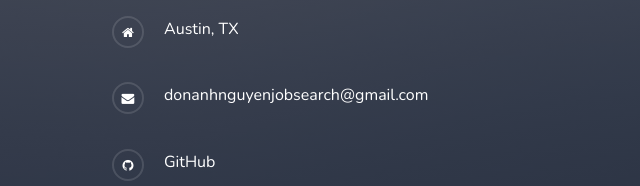
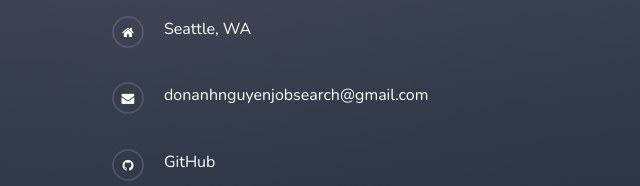
Before and after one commit to donanhnguyen/donanhnguyen.github.io, a website: page index.html in a window 1280 px wide. Shown: the part 8666-8852 px from the top of the page, 88-728 px from the left. Drawn offline with nearby package versions, Linux system fonts and the light colour scheme.

Commit message:
edit resume doc

```diff
--- a/index.html
+++ b/index.html
@@ -342,7 +342,7 @@
 							<h2 class="major">Contact Info</h2>
 
 							<ul class="contact">
-								<li class="fa-home">Austin, TX</li>
+								<li class="fa-home">Seattle, WA</li>
 								<li class="fa-envelope"><a href="#" class="email">donanhnguyenjobsearch@gmail.com</a></li>
 								<li class='fa-github'><a target="#" href="https://github.com/thedonwind69">GitHub</a></li>
 								<li class="fa-linkedin"><a target="#" href="https://www.linkedin.com/in/donanhnguyen/">LinkedIn</a></li>
```
Also changed, not shown: 1 other file.
